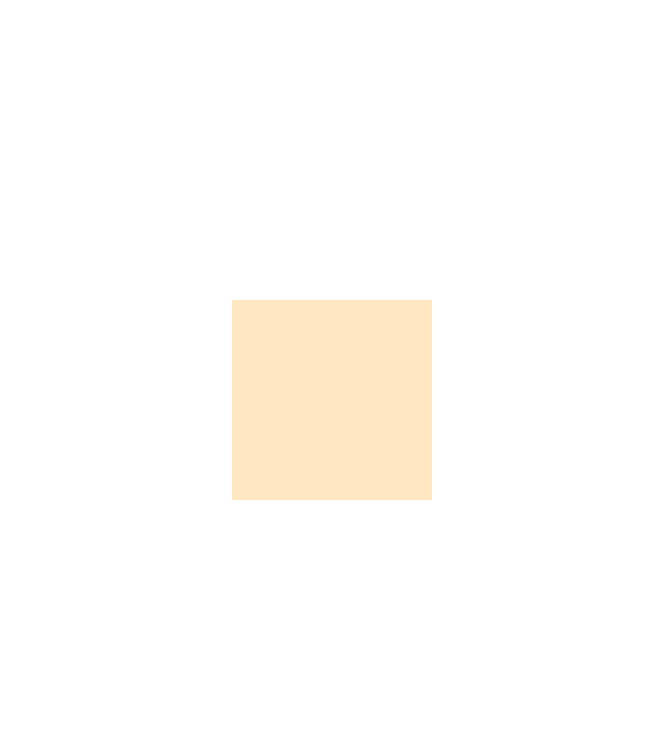
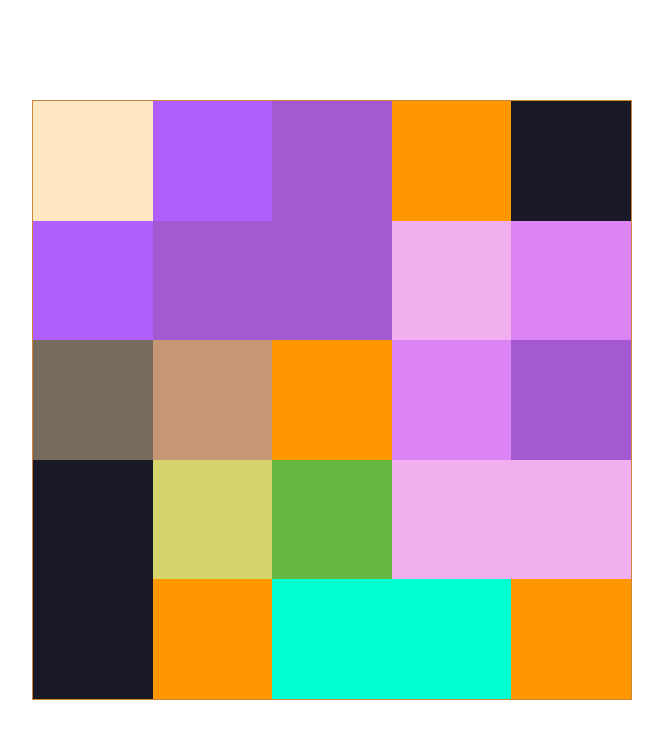
Before and after one commit to wichofly/pokemon_react, a React (Vite) app: page / in a window 1280 px wide. Shown: the top 738 px of the page, without its empty margins (308-971 px from the left). Built offline with nearby package versions, Linux system fonts and the light colour scheme.

Commit message:
feat: render 25 or 50 boxes
duplicate a bunch of times "<ColorBox colors={colors} />" could be an option. It is better make a component that can do it easier using for loop

```diff
--- a/src/App.jsx
+++ b/src/App.jsx
@@ -7,7 +7,7 @@
 // import DoubleDice from './components/DoubleDice';
 // import Heading from './components/Heading';
 // import { ColorList } from './components/ColorList';
-import ColorBox from './components/exercise/ColorBox';
+import ColorboxGrid from './components/exercise/ColorboxGrid';
 
 // const data = [
 //   { id: 1, product: 'milk', quantity: 11, completed: true },
@@ -65,7 +65,7 @@
 
       {/* <Toggler /> */}
 
-      <ColorBox colors={colors} />
+      <ColorboxGrid colors={colors} />
     </>
   );
 }
--- a/src/components/exercise/Colorbox.css
+++ b/src/components/exercise/Colorbox.css
@@ -1,4 +1,12 @@
 .colorBox {
-  width: 200px;
-  height: 200px;
+  width: 20%;
+  height: 20%;
 }
+
+.colorBoxGrid {
+  width: 600px;
+  height: 600px;
+  border: 1px solid peru;
+  display: flex;
+  flex-wrap: wrap;
+}
--- /dev/null
+++ b/src/components/exercise/ColorboxGrid.jsx
@@ -0,0 +1,36 @@
+import ColorBox from './ColorBox';
+import './Colorbox.css';
+
+const ColorboxGrid = ({ colors }) => {
+  const boxes = [];
+
+  for (let i = 0; i < 25; i++) {
+    boxes.push(<ColorBox colors={colors} />);
+  }
+
+  // for (const color of colors) {
+  //   boxes.push(<ColorBox color={color} />);
+  // }
+
+  // colors.forEach((color) => {
+  //   if (boxes.length < 25) {
+  //     boxes.push(<ColorBox color={color} />);
+  //   }
+  // });
+
+  console.log(boxes);
+
+  return (
+    <div className="colorBoxGrid">
+      {boxes}
+
+      {/* <ColorBox colors={colors} />
+      <ColorBox colors={colors} />
+      <ColorBox colors={colors} />
+      <ColorBox colors={colors} />
+      <ColorBox colors={colors} /> */}
+    </div>
+  );
+};
+
+export default ColorboxGrid;
```
